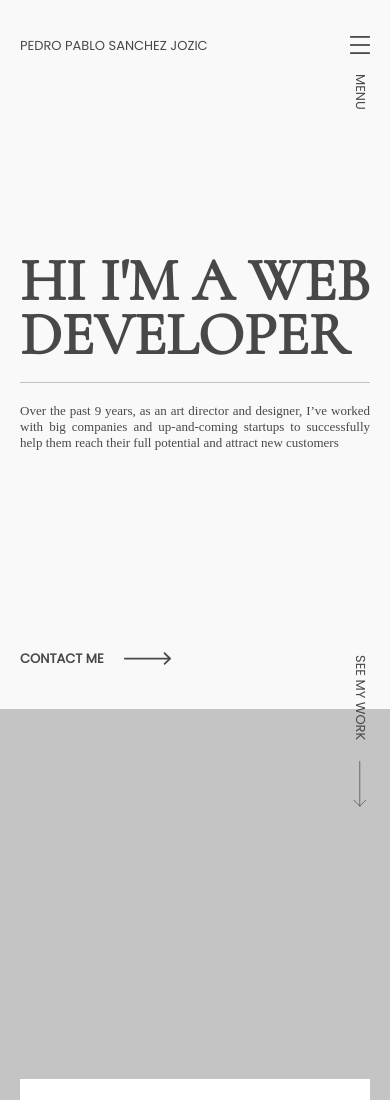
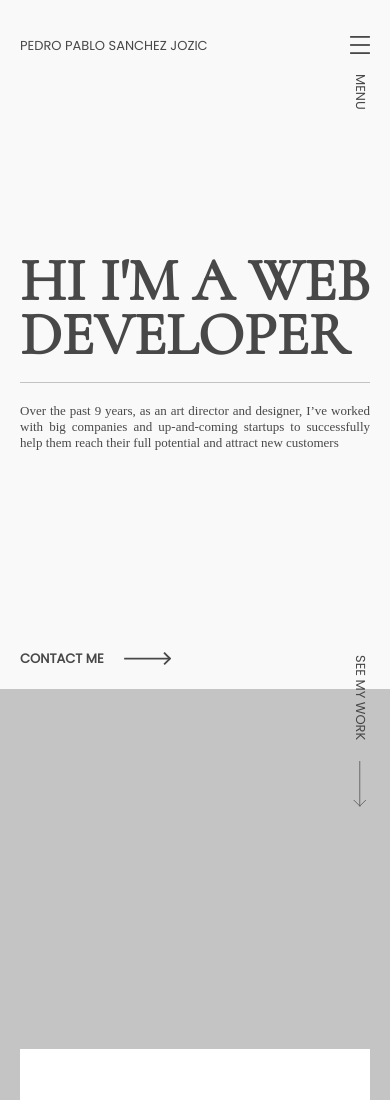
Before and after one commit to pedro757/website, a plain HTML site: page index.html in a window 390 px wide. Shown: the top 1100 px of the page. Drawn offline with nearby package versions, Linux system fonts and the light colour scheme; files that its build step writes are made by us from their sources.

Commit message:
fix: cero padding on mobile phones

```diff
--- a/css/pages/_hero.scss
+++ b/css/pages/_hero.scss
@@ -87,12 +87,14 @@
   .MainColumn {
     padding-top: $Marco;
     height: 75vh;
+    padding-bottom: 0;
   }
   .MainParagraph, .Break {
     width: 100%;
   }
   .SecColumn {
     overflow: visible;
+    padding-bottom: 0;
     & .Photo {
       position: relative;
       width: 100vw;
```
